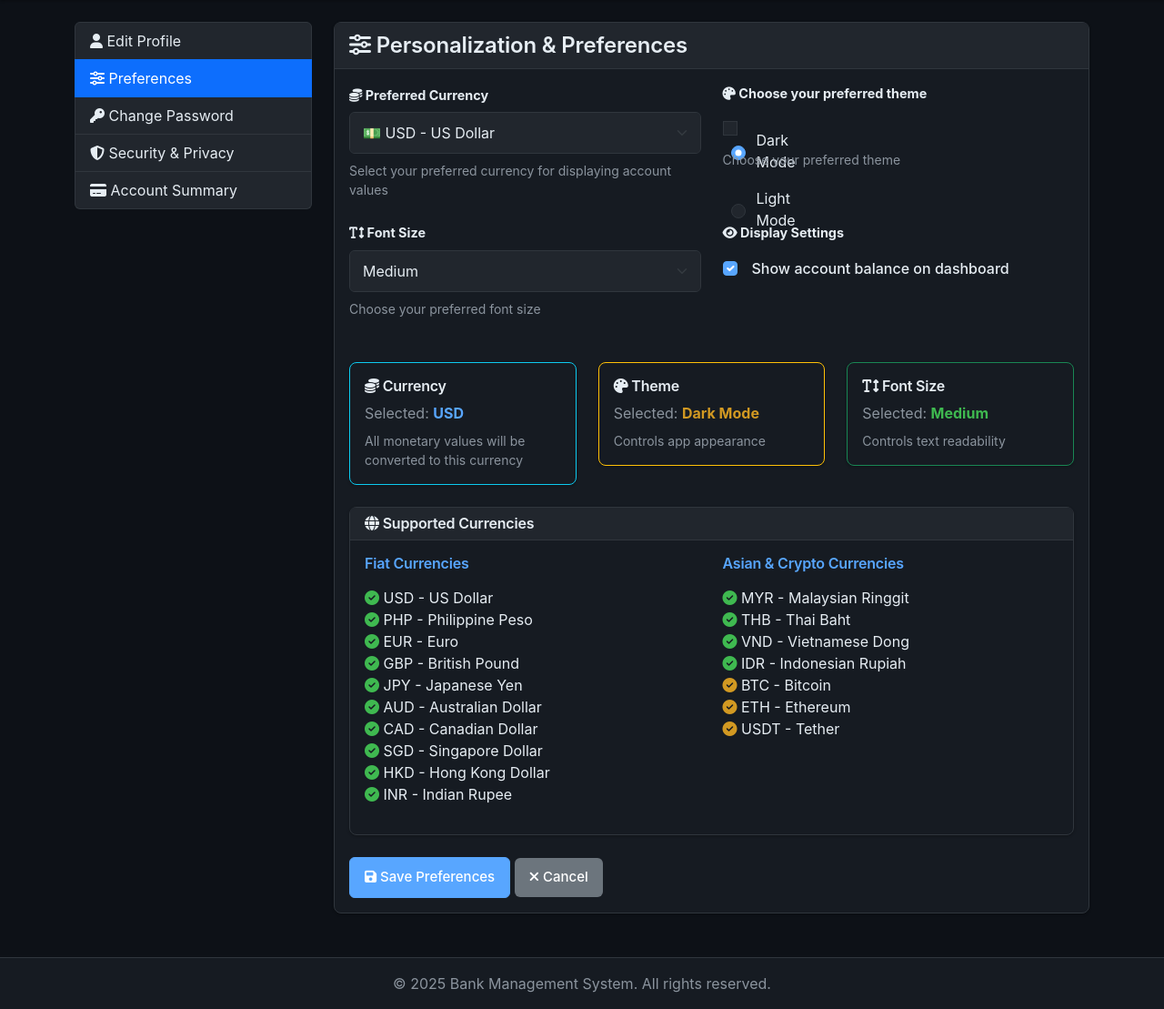
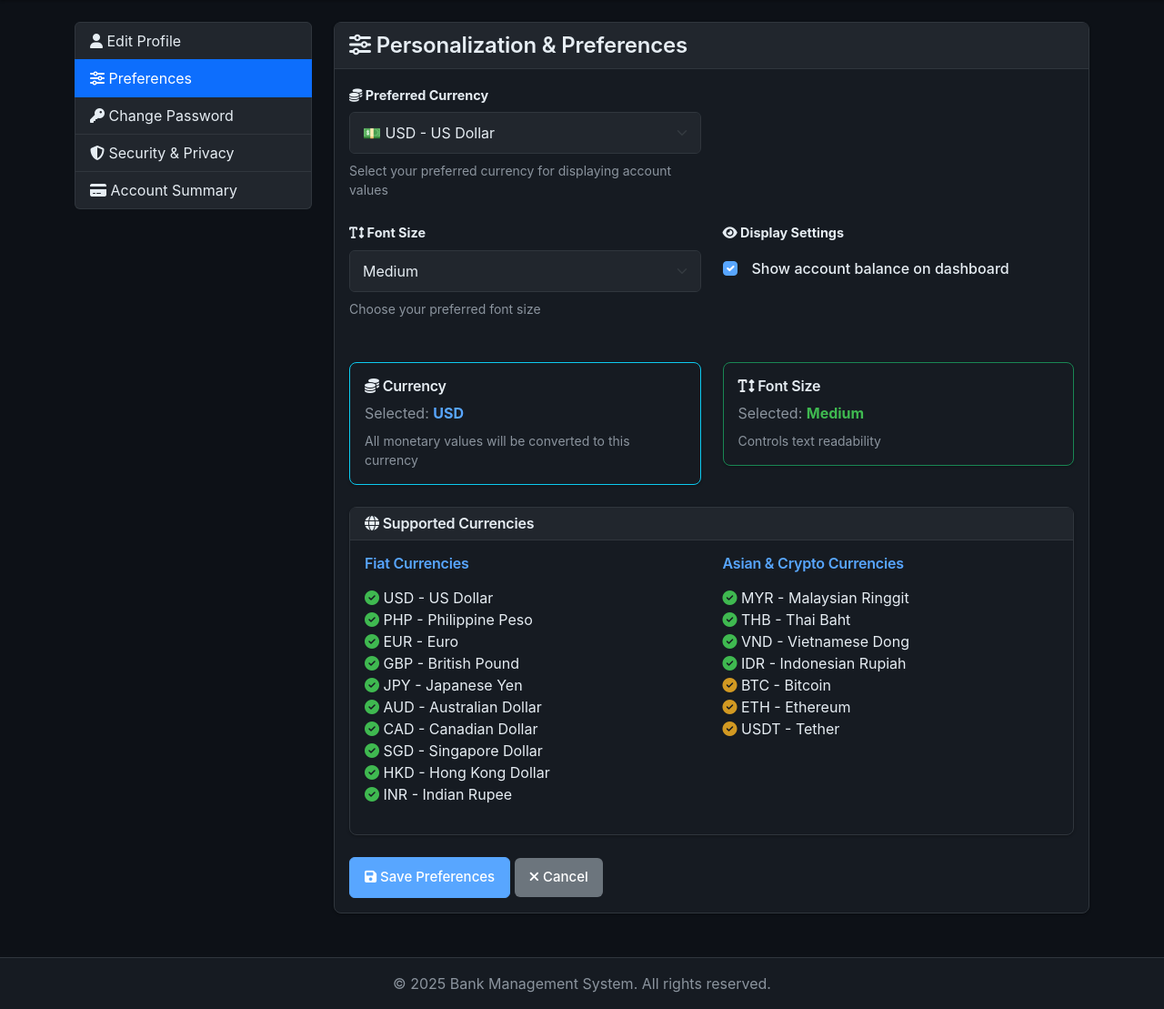
Before and after one commit to property360-2/simple-bank-management-system-django, a Django app: page /settings/preferences/ in a window 1280 px wide. Shown: the part 57-1166 px from the top of the page at 91% size. Run offline with Django 5.2, Linux system fonts and the light colour scheme; the visitor is signed in with stand-in values (Sample User, id 1).

Commit message:
finish the system with final touches

```diff
--- a/bank_system/settings/forms.py
+++ b/bank_system/settings/forms.py
@@ -18,15 +18,6 @@
         help_text='Select your preferred currency for displaying account values'
     )
 
-    theme = forms.ChoiceField(
-        choices=UserPreferences.THEME_CHOICES,
-        widget=forms.RadioSelect(attrs={
-            'class': 'form-check-input',
-        }),
-        label='Theme',
-        help_text='Choose your preferred theme'
-    )
-
     font_size = forms.ChoiceField(
         choices=UserPreferences.FONT_SIZE_CHOICES,
         widget=forms.Select(attrs={
@@ -39,7 +30,7 @@
 
     class Meta:
         model = UserPreferences
-        fields = ['currency', 'theme', 'font_size', 'show_balance']
+        fields = ['currency', 'font_size', 'show_balance']
         widgets = {
             'show_balance': forms.CheckboxInput(attrs={
                 'class': 'form-check-input',
--- a/bank_system/settings/views.py
+++ b/bank_system/settings/views.py
@@ -51,12 +51,33 @@
     if request.method == 'POST':
         form = UserPreferencesForm(request.POST, instance=preferences)
         if form.is_valid():
-            form.save()
-            messages.success(
-                request,
-                f'Your preferences have been updated! Currency set to {preferences.currency}'
-            )
-            return redirect('settings:preferences')
+            saved_prefs = form.save()
+
+            # Check if this is an AJAX request
+            if request.headers.get('X-Requested-With') == 'XMLHttpRequest':
+                return JsonResponse({
+                    'success': True,
+                    'message': f'Your preferences have been updated! Currency set to {saved_prefs.currency}',
+                    'preferences': {
+                        'currency': saved_prefs.currency,
+                        'font_size': saved_prefs.get_font_size_display(),
+                        'show_balance': saved_prefs.show_balance,
+                    }
+                })
+            else:
+                messages.success(
+                    request,
+                    f'Your preferences have been updated! Currency set to {preferences.currency}'
+                )
+                return redirect('settings:preferences')
+        else:
+            # Handle form validation errors for AJAX
+            if request.headers.get('X-Requested-With') == 'XMLHttpRequest':
+                return JsonResponse({
+                    'success': False,
+                    'message': 'Please correct the errors below.',
+                    'errors': form.errors
+                }, status=400)
     else:
         form = UserPreferencesForm(instance=preferences)
 
--- a/bank_system/static/css/modern_design.css
+++ b/bank_system/static/css/modern_design.css
@@ -211,7 +211,7 @@
     border-radius: 6px;
     padding: 0.625rem 0.875rem;
     font-size: 0.9rem;
-    transition: all var(--transition-fast);
+    transition: border-color var(--transition-fast), box-shadow var(--transition-fast);
 }
 
 .form-control:focus,
@@ -232,6 +232,15 @@
     background-color: var(--bg-tertiary);
     border: 1px solid var(--border-primary);
     color: var(--text-secondary);
+    transition: border-color var(--transition-fast);
+}
+
+.input-group:hover .input-group-text {
+    border-color: var(--border-primary);
+}
+
+.input-group .form-control:hover {
+    border-color: var(--border-primary);
 }
 
 /* ============================================================================
--- a/bank_system/templates/settings/preferences.html
+++ b/bank_system/templates/settings/preferences.html
@@ -49,25 +49,6 @@
                                 {% endif %}
                             </div>
                         </div>
-
-                        <div class="col-md-6">
-                            <div class="mb-4">
-                                <label class="form-label d-block mb-3">
-                                    <strong><i class="fas fa-palette"></i> Choose your preferred theme</strong>
-                                </label>
-                                {% if form.theme.errors %}
-                                    <div class="invalid-feedback d-block">{{ form.theme.errors }}</div>
-                                {% endif %}
-                                <div class="theme-radio-group">
-                                    {{ form.theme }}
-                                </div>
-                                {% if form.theme.help_text %}
-                                    <small class="form-text text-muted d-block mt-3">
-                                        {{ form.theme.help_text|safe }}
-                                    </small>
-                                {% endif %}
-                            </div>
-                        </div>
                     </div>
 
                     <div class="row">
@@ -103,7 +84,7 @@
 
                     <!-- Personalization Preview -->
                     <div class="row mt-4">
-                        <div class="col-md-4">
+                        <div class="col-md-6">
                             <div class="card border-info">
                                 <div class="card-body">
                                     <h6 class="card-title"><i class="fas fa-coins"></i> Currency</h6>
@@ -114,18 +95,7 @@
                                 </div>
                             </div>
                         </div>
-                        <div class="col-md-4">
-                            <div class="card border-warning">
-                                <div class="card-body">
-                                    <h6 class="card-title"><i class="fas fa-palette"></i> Theme</h6>
-                                    <p class="card-text text-muted mb-0">
-                                        Selected: <strong class="text-warning">{{ preferences.get_theme_display }}</strong>
-                                    </p>
-                                    <small class="text-muted d-block mt-2">Controls app appearance</small>
-                                </div>
-                            </div>
-                        </div>
-                        <div class="col-md-4">
+                        <div class="col-md-6">
                             <div class="card border-success">
                                 <div class="card-body">
                                     <h6 class="card-title"><i class="fas fa-text-height"></i> Font Size</h6>
@@ -181,7 +151,7 @@
                     </div>
 
                     <div class="mt-4">
-                        <button type="submit" class="btn btn-primary btn-lg">
+                        <button type="submit" class="btn btn-primary btn-lg" id="savePreferencesBtn">
                             <i class="fas fa-save"></i> Save Preferences
                         </button>
                         <a href="{% url 'settings:dashboard' %}" class="btn btn-secondary btn-lg">
@@ -193,4 +163,113 @@
         </div>
     </div>
 </div>
+
+<script>
+document.addEventListener('DOMContentLoaded', function() {
+    const form = document.querySelector('form');
+    const saveBtn = document.getElementById('savePreferencesBtn');
+    const currencySelect = document.querySelector('select[name="currency"]');
+    const fontSizeSelect = document.querySelector('select[name="font_size"]');
+    const showBalanceCheckbox = document.querySelector('input[name="show_balance"]');
+
+    // Get CSRF token
+    function getCookie(name) {
+        let cookieValue = null;
+        if (document.cookie && document.cookie !== '') {
+            const cookies = document.cookie.split(';');
+            for (let i = 0; i < cookies.length; i++) {
+                const cookie = cookies[i].trim();
+                if (cookie.substring(0, name.length + 1) === (name + '=')) {
+                    cookieValue = decodeURIComponent(cookie.substring(name.length + 1));
+                    break;
+                }
+            }
+        }
+        return cookieValue;
+    }
+
+    // Show toast notification
+    function showToast(message, type = 'success') {
+        // Remove existing toasts
+        const existingToasts = document.querySelectorAll('.preference-toast');
+        existingToasts.forEach(toast => toast.remove());
+
+        const toast = document.createElement('div');
+        toast.className = `preference-toast alert alert-${type} alert-dismissible fade show`;
+        toast.style.cssText = 'position: fixed; top: 20px; right: 20px; z-index: 9999; min-width: 300px; box-shadow: 0 4px 12px rgba(0,0,0,0.3);';
+        toast.innerHTML = `
+            <i class="fas fa-${type === 'success' ? 'check-circle' : 'exclamation-circle'} me-2"></i>
+            <strong>${message}</strong>
+            <button type="button" class="btn-close" data-bs-dismiss="alert"></button>
+        `;
+        document.body.appendChild(toast);
+
+        setTimeout(() => {
+            toast.classList.remove('show');
+            setTimeout(() => toast.remove(), 300);
+        }, 3000);
+    }
+
+    // Update preview cards
+    function updatePreviewCards(preferences) {
+        // Update currency preview
+        const currencyValue = document.querySelector('.card.border-info .text-primary');
+        if (currencyValue) currencyValue.textContent = preferences.currency;
+
+        // Update font size preview
+        const fontSizeValue = document.querySelector('.card.border-success .text-success');
+        if (fontSizeValue) fontSizeValue.textContent = preferences.font_size;
+    }
+
+    // Handle form submission
+    form.addEventListener('submit', function(e) {
+        e.preventDefault();
+
+        // Disable button and show loading state
+        saveBtn.disabled = true;
+        const originalBtnContent = saveBtn.innerHTML;
+        saveBtn.innerHTML = '<span class="spinner-border spinner-border-sm me-2"></span>Saving...';
+
+        // Prepare form data
+        const formData = new FormData(form);
+
+        // Send AJAX request
+        fetch(form.action, {
+            method: 'POST',
+            body: formData,
+            headers: {
+                'X-Requested-With': 'XMLHttpRequest',
+                'X-CSRFToken': getCookie('csrftoken')
+            }
+        })
+        .then(response => response.json())
+        .then(data => {
+            if (data.success) {
+                showToast(data.message, 'success');
+                updatePreviewCards(data.preferences);
+            } else {
+                showToast(data.message || 'An error occurred', 'danger');
+            }
+        })
+        .catch(error => {
+            console.error('Error:', error);
+            showToast('An error occurred while saving preferences', 'danger');
+        })
+        .finally(() => {
+            // Re-enable button and restore original content
+            saveBtn.disabled = false;
+            saveBtn.innerHTML = originalBtnContent;
+        });
+    });
+
+    // Auto-save on change (optional - comment out if not desired)
+    /*
+    [currencySelect, fontSizeSelect, showBalanceCheckbox].forEach(element => {
+        element.addEventListener('change', function() {
+            form.dispatchEvent(new Event('submit'));
+        });
+    });
+    */
+});
+</script>
 {% endblock %}
```
Also changed, not shown: bank_system/users/forms.py (+17 -5 lines).
